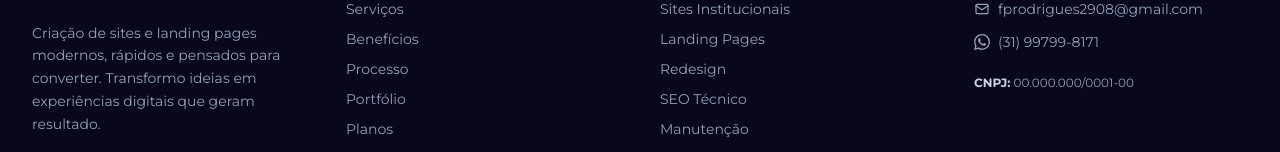
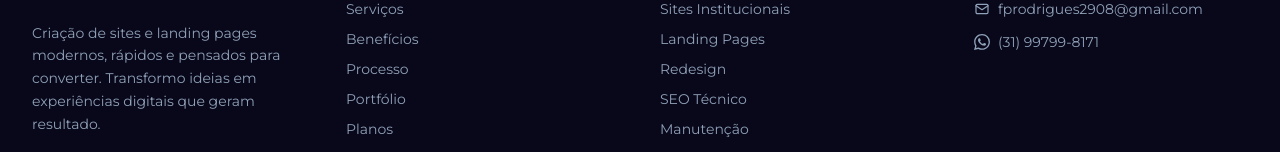
Before and after one commit to FilipePRodrigues/filipestudio-site, a React (Vite) app: page / in a window 1280 px wide. Shown: the part 7919-8071 px from the top of the page. Built offline with nearby package versions, Linux system fonts and the light colour scheme.

Commit message:
Remove CNPJ placeholder from footer

```diff
--- a/src/components/Footer.tsx
+++ b/src/components/Footer.tsx
@@ -123,9 +123,6 @@ export function Footer() {
                   {BRAND.phoneDisplay}
                 </a>
               </li>
-              <li className="pt-2 text-xs leading-relaxed">
-                <strong className="text-slate-700 dark:text-slate-300">CNPJ:</strong> {BRAND.cnpj}
-              </li>
             </ul>
           </div>
         </div>
--- a/src/data/content.ts
+++ b/src/data/content.ts
@@ -18,7 +18,6 @@ export const BRAND = {
   email: 'fprodrigues2908@gmail.com',
   phoneDisplay: '(31) 99799-8171',
   whatsappNumber: '5531997998171',
-  cnpj: '00.000.000/0001-00',
   baseUrl: 'https://filipeprodrigues.github.io/filipestudio-site/',
 } as const
 
```
